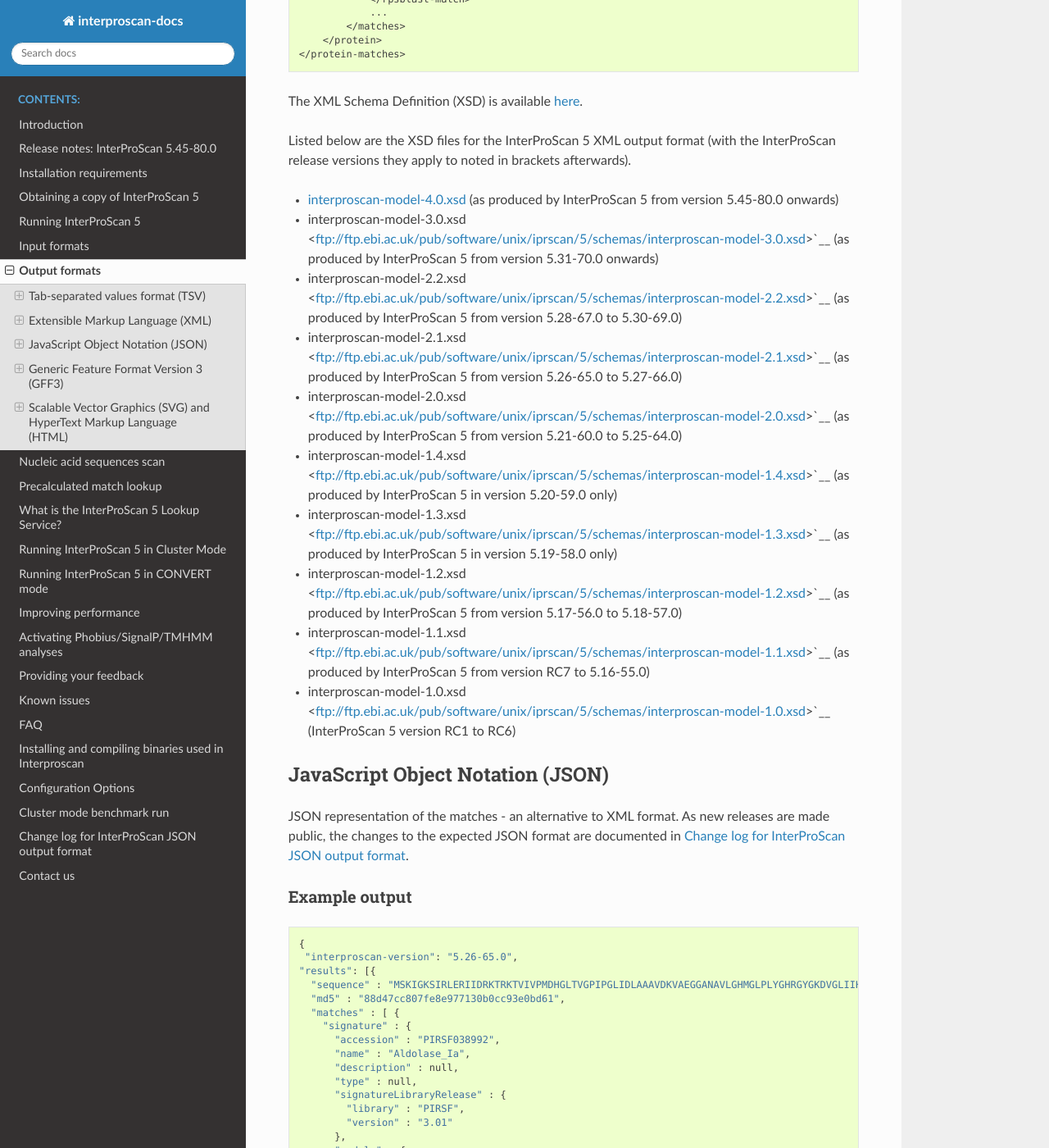
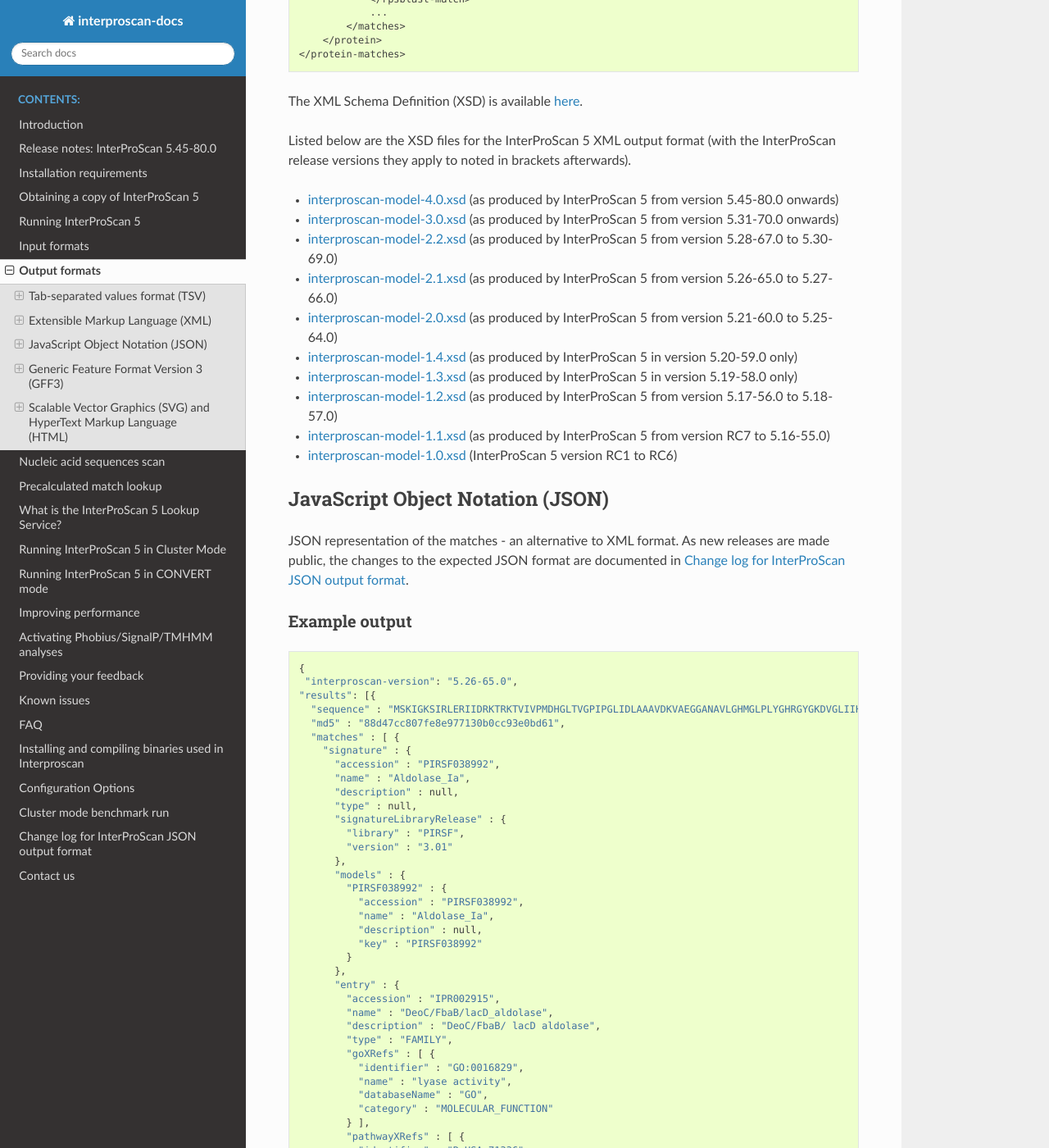
Before and after one commit to ebi-pf-team/interproscan-docs, a Sphinx documentation site: the page built from docs/OutputFormats.rst, in a window 1280 px wide and 1400 px high, scrolled down 2848 px. Shown: the whole window at 82% size. Built offline with Sphinx 7.4.7 and the Read the Docs theme 2.0.0, drawn with Linux system fonts in a browser that asks for light colours.

Commit message:
fix the xsd links

```diff
--- a/docs/OutputFormats.rst
+++ b/docs/OutputFormats.rst
@@ -162,15 +162,15 @@ The XML Schema Definition (XSD) is available
 Listed below are the XSD files for the InterProScan 5 XML output format (with the InterProScan release versions they apply to noted in brackets afterwards).
 
 - `interproscan-model-4.0.xsd <ftp://ftp.ebi.ac.uk/pub/software/unix/iprscan/5/schemas/interproscan-model-4.0.xsd>`__ (as produced by InterProScan 5 from version 5.45-80.0 onwards)
-- interproscan-model-3.0.xsd <ftp://ftp.ebi.ac.uk/pub/software/unix/iprscan/5/schemas/interproscan-model-3.0.xsd>`__ (as produced by InterProScan 5 from version 5.31-70.0 onwards)
-- interproscan-model-2.2.xsd <ftp://ftp.ebi.ac.uk/pub/software/unix/iprscan/5/schemas/interproscan-model-2.2.xsd>`__ (as produced by InterProScan 5 from version 5.28-67.0 to 5.30-69.0)
-- interproscan-model-2.1.xsd <ftp://ftp.ebi.ac.uk/pub/software/unix/iprscan/5/schemas/interproscan-model-2.1.xsd>`__ (as produced by InterProScan 5 from version 5.26-65.0 to 5.27-66.0)
-- interproscan-model-2.0.xsd <ftp://ftp.ebi.ac.uk/pub/software/unix/iprscan/5/schemas/interproscan-model-2.0.xsd>`__ (as produced by InterProScan 5 from version 5.21-60.0 to 5.25-64.0)
-- interproscan-model-1.4.xsd <ftp://ftp.ebi.ac.uk/pub/software/unix/iprscan/5/schemas/interproscan-model-1.4.xsd>`__ (as produced by InterProScan 5 in version 5.20-59.0 only)
-- interproscan-model-1.3.xsd <ftp://ftp.ebi.ac.uk/pub/software/unix/iprscan/5/schemas/interproscan-model-1.3.xsd>`__ (as produced by InterProScan 5 in version 5.19-58.0 only)
-- interproscan-model-1.2.xsd <ftp://ftp.ebi.ac.uk/pub/software/unix/iprscan/5/schemas/interproscan-model-1.2.xsd>`__ (as produced by InterProScan 5 from version 5.17-56.0 to 5.18-57.0)
-- interproscan-model-1.1.xsd <ftp://ftp.ebi.ac.uk/pub/software/unix/iprscan/5/schemas/interproscan-model-1.1.xsd>`__ (as produced by InterProScan 5 from version RC7 to 5.16-55.0)
-- interproscan-model-1.0.xsd <ftp://ftp.ebi.ac.uk/pub/software/unix/iprscan/5/schemas/interproscan-model-1.0.xsd>`__ (InterProScan 5 version RC1 to RC6)
+- `interproscan-model-3.0.xsd <ftp://ftp.ebi.ac.uk/pub/software/unix/iprscan/5/schemas/interproscan-model-3.0.xsd>`__ (as produced by InterProScan 5 from version 5.31-70.0 onwards)
+- `interproscan-model-2.2.xsd <ftp://ftp.ebi.ac.uk/pub/software/unix/iprscan/5/schemas/interproscan-model-2.2.xsd>`__ (as produced by InterProScan 5 from version 5.28-67.0 to 5.30-69.0)
+- `interproscan-model-2.1.xsd <ftp://ftp.ebi.ac.uk/pub/software/unix/iprscan/5/schemas/interproscan-model-2.1.xsd>`__ (as produced by InterProScan 5 from version 5.26-65.0 to 5.27-66.0)
+- `interproscan-model-2.0.xsd <ftp://ftp.ebi.ac.uk/pub/software/unix/iprscan/5/schemas/interproscan-model-2.0.xsd>`__ (as produced by InterProScan 5 from version 5.21-60.0 to 5.25-64.0)
+- `interproscan-model-1.4.xsd <ftp://ftp.ebi.ac.uk/pub/software/unix/iprscan/5/schemas/interproscan-model-1.4.xsd>`__ (as produced by InterProScan 5 in version 5.20-59.0 only)
+- `interproscan-model-1.3.xsd <ftp://ftp.ebi.ac.uk/pub/software/unix/iprscan/5/schemas/interproscan-model-1.3.xsd>`__ (as produced by InterProScan 5 in version 5.19-58.0 only)
+- `interproscan-model-1.2.xsd <ftp://ftp.ebi.ac.uk/pub/software/unix/iprscan/5/schemas/interproscan-model-1.2.xsd>`__ (as produced by InterProScan 5 from version 5.17-56.0 to 5.18-57.0)
+- `interproscan-model-1.1.xsd <ftp://ftp.ebi.ac.uk/pub/software/unix/iprscan/5/schemas/interproscan-model-1.1.xsd>`__ (as produced by InterProScan 5 from version RC7 to 5.16-55.0)
+- `interproscan-model-1.0.xsd <ftp://ftp.ebi.ac.uk/pub/software/unix/iprscan/5/schemas/interproscan-model-1.0.xsd>`__ (InterProScan 5 version RC1 to RC6)
 
 
 JavaScript Object Notation (JSON)
```
